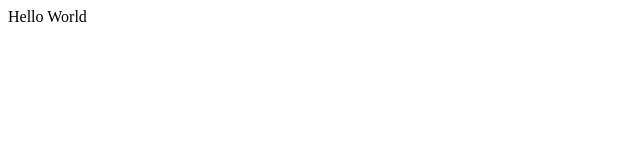
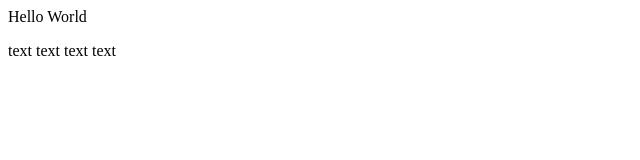
Before and after one commit to ivymarkham/wk4, a plain HTML site: page index.html in a window 1280 px wide. Shown: the full height of the page, 0-640 px from the left. Drawn offline with Linux system fonts and the light colour scheme.

Commit message:
Update index.html

```diff
--- a/index.html
+++ b/index.html
@@ -1 +1,2 @@
 <p>Hello World</p>
+<p> text text text text</p>
```
